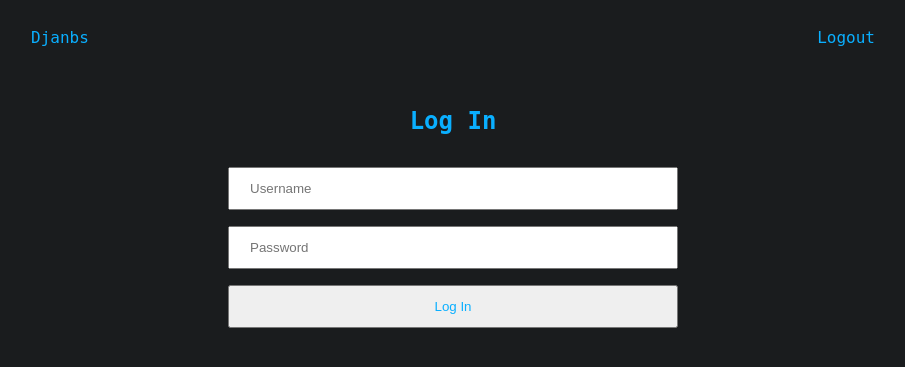
After one commit to duartqx/djanbs, a Django app: page /login/ in a window 1280 px wide. The commit adds this page. Shown: the top 367 px of the page, without its empty margins (187-1092 px from the left). Run offline with Django 4.2, Linux system fonts and the light colour scheme.

Commit message:
user login and registration

```diff
--- a/djanbs/djanbs/urls.py
+++ b/djanbs/djanbs/urls.py
@@ -20,5 +20,9 @@ import jobs.views # type: ignore
 
 urlpatterns = [
     path('admin/', admin.site.urls),
-    path('', jobs.views.home, name='jobs-home'),
+    path('', jobs.views.home, name='home'),
+    path('login/', jobs.views.login_user, name='login'),
+    path('logout/', jobs.views.logout_user, name='logout'),
+    path('register/', jobs.views.register_user, name='register'),
+    #path('apply/<str:
 ]
--- a/djanbs/jobs/static/jobs/style.css
+++ b/djanbs/jobs/static/jobs/style.css
@@ -3,22 +3,26 @@
     --dark: #1A1C1E;
     --darker: #141517;
     --blue: #0aafff;
+    --red: #D74545;
 }
 
 body {
     background-color: var(--dark);
     color: var(--light);
-    max-width: 800px;
+    max-width: 900px;
     margin: auto;
+    font-family: monospace;
+    font-size: 16px;
 }
 
 table {
     border-collapse: collapse;
+    margin: auto;
 }
 
 th, td {
     border-bottom: 0.05em solid var(--light);
-    padding: 15px;
+    padding: 20px;
     text-align: center;
 }
 
@@ -31,23 +35,53 @@ a {
 }
 
 .button {
-    padding: 8px;
-    background-color: var(--blue);
-    color: var(--light);
+    font-weight: bold;
+    color: var(--blue);
 }
 
 .button:hover{
-    background-color: white;
-    color: var(--blue);
+    color: white;
 }
 
 .topbar, .topbar a {
-    padding: 8px;
-    background-color: var(--darker);
-    color: white;
-    margin: auto;
+    padding: 14px;
+    color: var(--blue);
+    clear: both;
+    display: flex;
+    justify-content: right;
 }
 .topbar a:hover {
-    background-color: var(--blue);
     color: white;
 }
+
+.ralign {
+    margin-right: 0px;
+    margin-left: auto;
+}
+
+.register-n-login, .submit {
+    padding: 14px;
+    color: var(--blue);
+    justify-content: center;
+    display: flex;
+    margin-right: auto;
+    margin-left: auto;
+}
+
+.submit {
+    justify-content: center;
+}
+
+input, .register-n-login {
+    width: 50%;
+    padding: 12px 20px;
+    box-sizing: border-box;
+    display: flex;
+    justify-content: center !important;
+    margin-left: auto;
+    margin-right: auto;
+}
+
+.logoutred {
+    color: var(--red);
+}
--- a/djanbs/jobs/templates/jobs/base.html
+++ b/djanbs/jobs/templates/jobs/base.html
@@ -8,8 +8,13 @@
 	</head>
 	<body>
         <div class="topbar">
-            <a class="active" href="{% url 'jobs-home' %}">Home</a>
-            <a class="ralign" href="#login">Login</a>
+            <a href="{% url 'home' %}">Djanbs</a>
+            <a class="ralign" href="#">{{ user_name|capfirst }}</a>
+            {% if in_or_out == 'login' %}
+                <a class="ralign" href="{% url 'login' %}">Login</a>
+            {% else %}
+                <a class="ralign logoutred" href="{% url 'logout' %}">Logout</a>
+            {% endif %}
         </div>
         {% block content %}
         {% endblock %}
--- /dev/null
+++ b/djanbs/jobs/templates/login.html
@@ -0,0 +1,23 @@
+{% extends "jobs/base.html" %}
+{% block content %}
+    <h2 class="register-n-login">Log In</h2>
+    <form method="POST">
+        {% csrf_token %}
+        <p><input type="text" name="username"></p>
+        <p><input type="password" name="password"></p>
+        <button class="register-n-login" type="submit">Log In</button>
+    </form>
+    {% for message in messages %}
+        <p>{{ message }}</p>
+    {% endfor %}
+<script>
+    var form_fields = document.getElementsByTagName('input')
+    form_fields[1].placeholder='Username';
+    form_fields[2].placeholder='Password';
+
+    for (var field in form_fields){
+            form_fields[field].className += ' form-control'
+        }
+
+</script>
+{% endblock content %}
--- a/djanbs/jobs/views.py
+++ b/djanbs/jobs/views.py
@@ -1,6 +1,51 @@
-from django.shortcuts import render
+from django.contrib import messages
+from django.contrib.auth import authenticate, login, logout
+from django.contrib.auth.forms import UserCreationForm
+from django.shortcuts import redirect, render
 from .models import JobOffer
 
 def home(request):
     job_offers = JobOffer.objects.all() # type: ignore
-    return render(request, 'jobs/index.html', {'job_offers': job_offers})
+    user_name = request.user if request.user.id is not None else ''
+    in_or_out = 'logout' if user_name != '' else 'login'
+    print(user_name, in_or_out)
+    context = {
+        'job_offers': job_offers,
+        'user_name': user_name,
+        'in_or_out': in_or_out,
+    }
+    if user_name == '':
+        return redirect('login')
+    else:
+        return render(request, 'jobs/index.html', context)
+
+def login_user(request):
+    if request.method == 'POST':
+        username = request.POST.get('username')
+        password = request.POST.get('password')
+        user = authenticate(username=username, password=password)
+        if user is not None and user.is_active:
+            print('user login')
+            login(request, user)
+            return redirect('home')
+    return render(request, 'login.html')
+
+def logout_user(request):
+    logout(request)
+    return redirect('login')
+
+def register_user(request):
+    form = UserCreationForm()
+
+    if request.method == 'POST':
+        form = UserCreationForm(request.POST)
+        if form.is_valid():
+            form.save()
+            user = form.cleaned_data.get('username')
+            messages.success(request, f'Account created for {user}')
+            return redirect('login')
+
+    return render(request, 'register.html', {'form': form})
+
+# request.user clica no botão que já tem a job_offer marcada e já faz o post ali
+# request.user.id - job_offer.id
```
Also changed, not shown: djanbs/jobs/models.py (+4 -4 lines), djanbs/jobs/templates/register.html (added, +28 -0 lines), djanbs/db.sqlite3.
